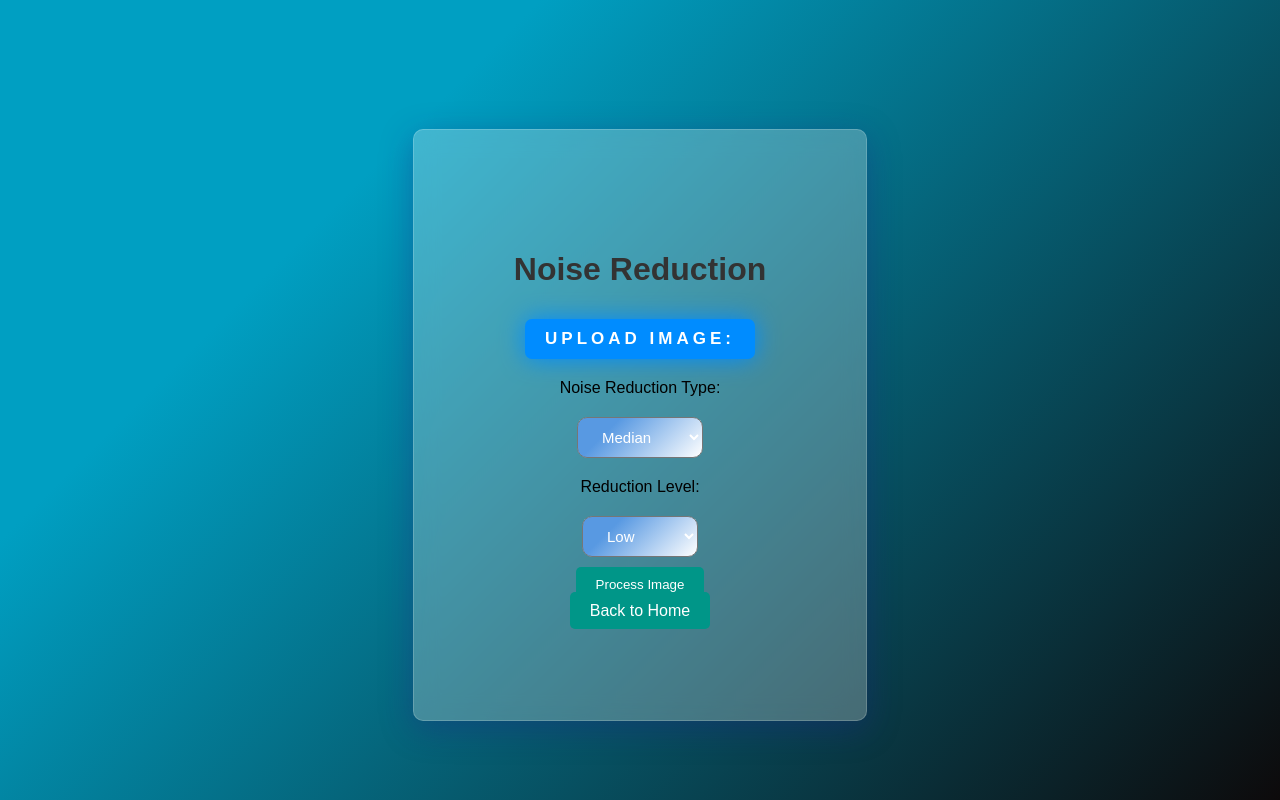
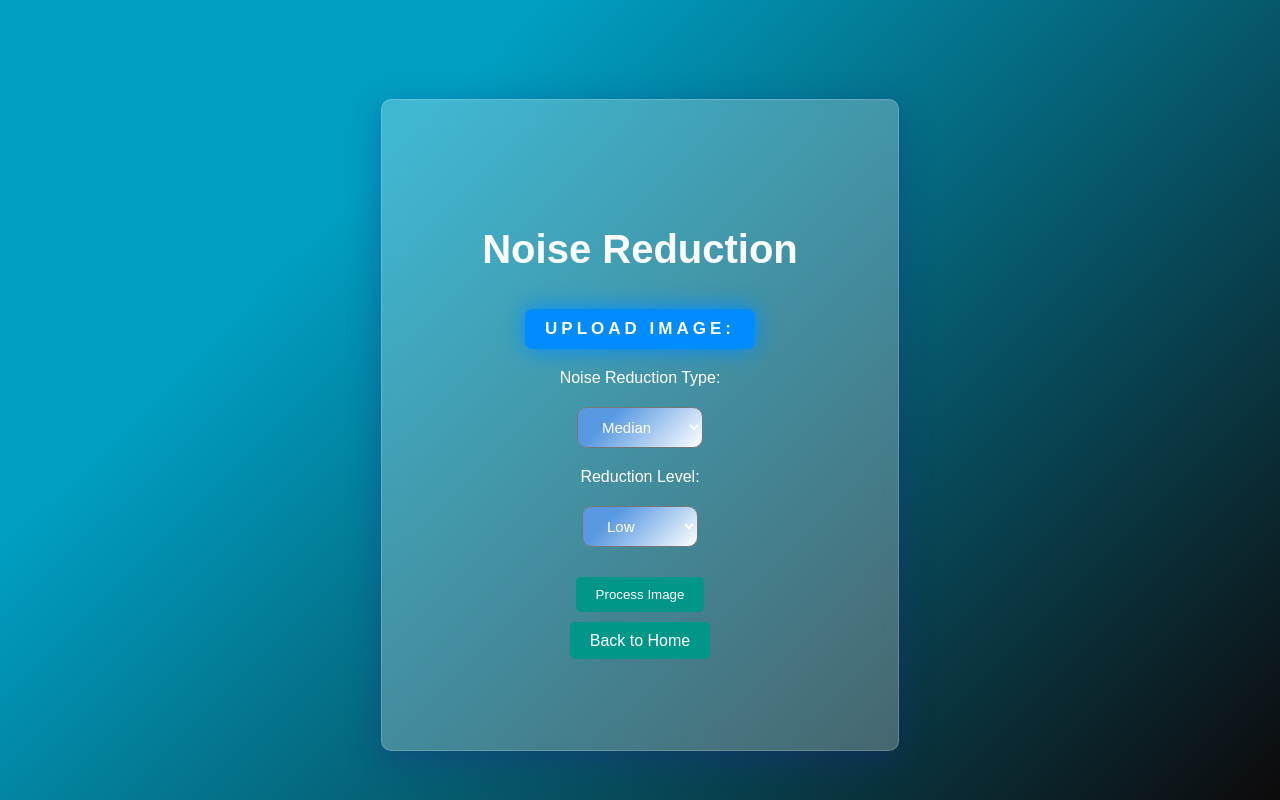
Before and after one commit to imsidharthk/digital-image-processing-tool, a Flask app: page /reduce_noise in a window 1280 px wide. Run offline with Flask 3, Linux system fonts and the light colour scheme.

Commit message:
final commit all changes done

```diff
--- a/static/style.css
+++ b/static/style.css
@@ -52,7 +52,8 @@
 }
 
 h1 {
-    color: #333;
+    color: #fdfcfc;
+    font-size: 40px;
 }
 
 form {
@@ -145,3 +146,13 @@
     height: auto;
     margin: 20px 0;
 }
+
+#tags-name{
+    color: white;
+}
+option{
+    background: black;
+}
+button{
+    margin: 20px;
+}
--- a/templates/image_compression.html
+++ b/templates/image_compression.html
@@ -10,9 +10,9 @@
         <h1>Image Compression</h1>
         <form action="{{ url_for('process_image') }}" method="post" enctype="multipart/form-data">
             <input style="display: none;" type="file" name="operation" value="compress">
-            <label for="image">Upload Image:</label>
+            <label id="upload-img-button" for="image">Upload Image:</label>
             <input type="file" name="image" id="image" required>
-            <label for="level">Compression Level:</label>
+            <label id="tags-name" for="level">Compression Level:</label>
             <select name="level" id="level">
                 <option value="low">Low</option>
                 <option value="medium">Medium</option>
--- a/templates/image_grayscale.html
+++ b/templates/image_grayscale.html
@@ -10,7 +10,7 @@
         <h1>Grayscale Conversion</h1>
         <form action="{{ url_for('process_image') }}" method="post" enctype="multipart/form-data">
             <input type="hidden" name="operation" value="grayscale">
-            <label for="image">Upload Image:</label>
+            <label id="upload-img-button" for="image">Upload Image:</label>
             <input type="file" name="image" id="image" required>
             <button type="submit">Process Image</button>
         </form>
--- a/templates/image_noise_reduction.html
+++ b/templates/image_noise_reduction.html
@@ -4,32 +4,21 @@
     <meta charset="UTF-8">
     <title>Noise Reduction</title>
     <link rel="stylesheet" href="{{ url_for('static', filename='style.css') }}">
-    <script>
-        const getImg=(event)=>{
-            const file = event.target.files[0];
 
-            // Display file details
-            console.log("File details:");
-            console.log("Name: " + file.name);
-            console.log("Type: " + file.type);
-            console.log("Size: " + file.size + " bytes");
-        }
-
-    </script>
 </head>
 <body>
     <div class="container">
         <h1>Noise Reduction</h1>
         <form action="{{ url_for('process_image') }}" method="post" enctype="multipart/form-data">
-            <input onchange="getImage(event)" id="imgupload" type="file" name="operation" value="reduce_noise">
+            <input id="imgupload" type="file" name="operation" value="reduce_noise">
             <label id="upload-img-button" for="image">Upload Image:</label>
             <input type="file" name="image" id="image" required>
-            <label for="noise_type">Noise Reduction Type:</label>
+            <label id="tags-name" for="noise_type">Noise Reduction Type:</label>
             <select name="noise_type" id="noise_type">
                 <option value="median">Median</option>
                 <option value="gaussian">Gaussian</option>
             </select>
-            <label for="level">Reduction Level:</label>
+            <label id="tags-name" for="level">Reduction Level:</label>
             <select name="level" id="level">
                 <option value="low">Low</option>
                 <option value="medium">Medium</option>
@@ -41,4 +30,18 @@
     </div>
 
 </body>
+<script>
+   document.addEventListener('DOMContentLoaded', function() {
+    const fileInput = document.getElementById('imgupload');
+
+    fileInput.addEventListener('change', function(e) {
+        const file = e.target.files[0]; // Get the selected file
+        if (file) {
+            console.log('Selected file:', file);
+            // Perform further actions with the selected file
+        }
+    });
+});
+
+</script>
 </html>
--- a/templates/image_sharpening.html
+++ b/templates/image_sharpening.html
@@ -10,9 +10,9 @@
         <h1>Image Sharpening</h1>
         <form action="{{ url_for('process_image') }}" method="post" enctype="multipart/form-data">
             <input type="hidden" name="operation" value="sharpen">
-            <label for="image">Upload Image:</label>
+            <label id="upload-img-button" for="image">Upload Image:</label>
             <input type="file" name="image" id="image" required>
-            <label for="level">Sharpening Level:</label>
+            <label id="tags-name" for="level">Sharpening Level:</label>
             <select name="level" id="level">
                 <option value="low">Low</option>
                 <option value="medium">Medium</option>
--- a/templates/index.html
+++ b/templates/index.html
@@ -7,7 +7,7 @@
 </head>
 <body>
     <div class="container">
-        <h1>Digital Image Processing Using K means Clusturing</h1>
+        <h1>DIGITAL IMAGE PROCESSING TOOL</h1>
         <div class="block">
             <a href="{{ url_for('compress') }}">
                 <h2>Image Compression</h2>
```
